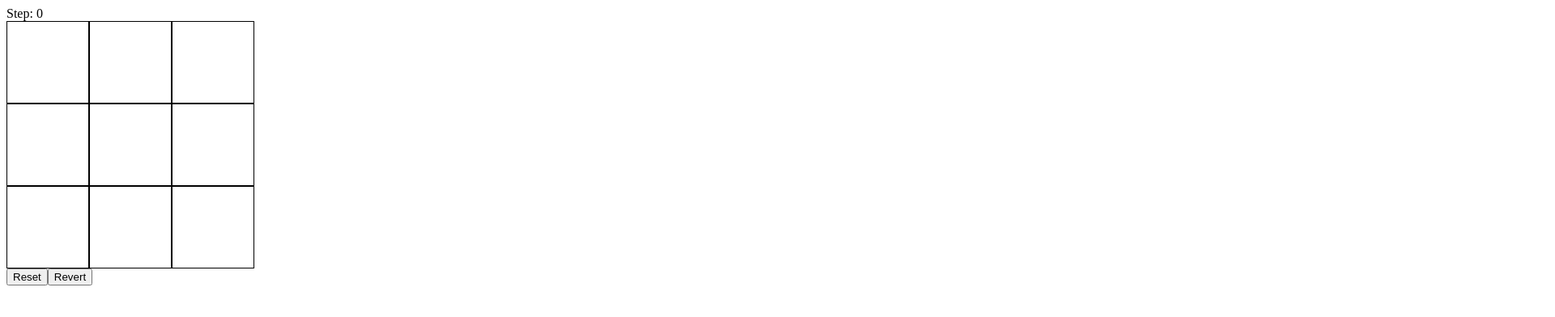
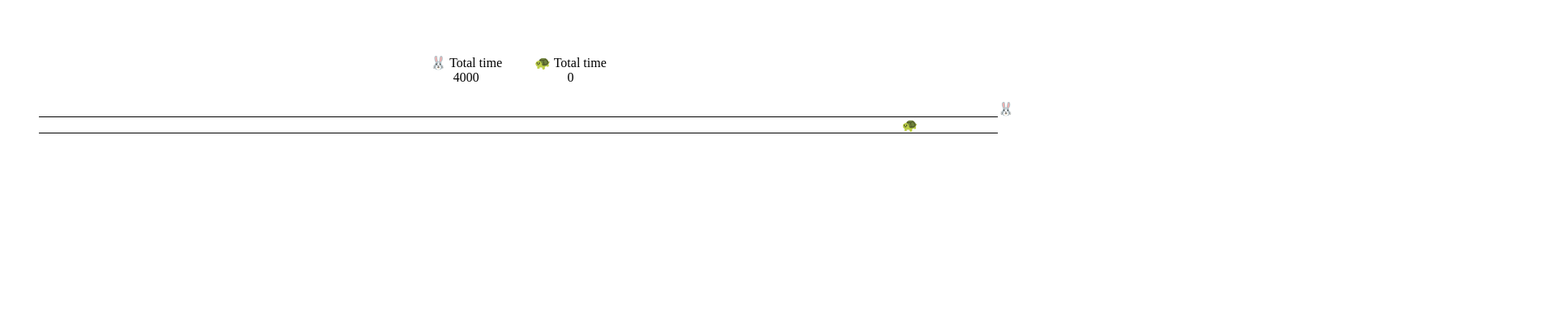
Before and after one commit to Zan1223/learning-js-general, a React (Create React App) app in the folder react/portfolio/my-app/: page / in a window 1280 px wide. Shown: the top 392 px of the page at 81% size, 1920 px wide, since content can reach past the window. Built offline with nearby package versions, Linux system fonts and the light colour scheme.

Commit message:
REACT - added a racing game

```diff
--- a/react/portfolio/my-app/src/components/ChessBoard/ChessBoard.js
+++ b/react/portfolio/my-app/src/components/ChessBoard/ChessBoard.js
@@ -3,7 +3,7 @@ import './ChessBoard.css';
 
 const CELL = (props) => {
     return (
-        <div className='cells' onClick={props.onClick}>
+        <div className='cells' onClick={props.onClick} key={props.uniqueKey}>
             {props.text}
         </div>
     )
@@ -84,19 +84,18 @@ const CHESSBOARD = () => {
         <div>
             <div>Step: {n}</div>
             <div className='chessBoard'>
-                {cells.map((items, row) => <div className='row'>
-                    {items.map((item, col) => <CELL text={item} onClick={() => onClickButton(row, col)} />)}
+                {cells.map((items, row) => <div className='row' key={row}>
+                    {items.map((item, col) => <CELL text={item} onClick={() => {onClickButton(row, col)}} uniqueKey={col} />)}
                 </div>)}
             </div>
             {gameOver && <div className="gameOverOverlay"><div className='gameOverText'>Game Over</div>
                 <p className='winner'>{winner.toUpperCase()} wins the game!</p>
-                <BUTTON label='Play again' onClick={() => reset()} />
+                <BUTTON label='Play again' onClick={() => {reset()}} />
             </div>}
-            <BUTTON label='Reset' onClick={() => reset()} />
-            <BUTTON label='Revert' onClick={() => revert()} />
+            <BUTTON label='Reset' onClick={() => {reset()}} />
+            <BUTTON label='Revert' onClick={() => {revert()}} />
         </div>
     )
 }
 
-
 export default CHESSBOARD;
--- a/react/portfolio/my-app/src/components/Clock/Clock.js
+++ b/react/portfolio/my-app/src/components/Clock/Clock.js
@@ -17,7 +17,7 @@ class Clock extends React.Component{
     }
 
     componentWillUnmount(){
-        clearInterval(this.counter);
+        clearInterval(this.Counter);
     }
 
     render(){
--- a/react/portfolio/my-app/src/index.js
+++ b/react/portfolio/my-app/src/index.js
@@ -1,6 +1,126 @@
-import React from 'react';
+import React, { useState } from 'react';
 import ReactDOM from 'react-dom';
 // import App from './components/App/App';
-import CHESSBOARD from './components/ChessBoard/ChessBoard';
+// import CHESSBOARD from './components/ChessBoard/ChessBoard';
+// import CLOCK from './components/Clock/Clock';
+import './style/index.css';
 
-ReactDOM.render(<CHESSBOARD />, document.getElementById('root'));
+function App() {
+    const [time1, setTime1] = useState(0);
+    const [time2, setTime2] = useState(0);
+    const success1 = (time) => {
+        console.log('Rabbit finished')
+        setTime1(time)
+    }
+    const success2 = (time) => {
+        console.log('Tortiose finished');
+        setTime2(time);
+    }
+    console.log('rerender App');
+    return (
+        <div className="game-container">
+            <div className="header">
+                <RabbitTime time={time1}/>
+                <TortioseTime time={time2}/>
+            </div>
+            <div className="tracks">
+                <RabbitTrack success={success1} />
+                <TortioseTrack success={success2} />
+            </div>
+        </div>
+    )
+}
+
+function RabbitTime(props) {
+    return (
+        <div className='rabbit-time time'>
+            🐰 Total time
+            <span>{props.time}</span>
+        </div>
+    )
+}
+
+function TortioseTime(props) {
+    return (
+        <div className='tortiose-time time'>
+            🐢 Total time
+            <span>{props.time}</span>
+        </div>
+    )
+}
+
+class RabbitTrack extends React.Component {
+    constructor() {
+        super();
+        let n = 0;
+        let time0 = new Date();
+        this.state = {
+            position: {
+                transform: `translateX(${n}%)`
+            }
+        }
+        console.log('rerender 1')
+        let timeID = setInterval(() => {
+            // console.log('inside interval')
+            n += 25;
+            this.setState({ position: { transform: `translateX(${n}%)` } });
+            if (n >= 100) {
+                clearInterval(timeID);
+                this.setState({ position: { transform: `translateX(100%)` } });
+                let totalTime = new Date() - time0;
+                this.props.success(totalTime);
+            }
+        }, 1000)
+    }
+
+    render() {
+        console.log('rerender RabbitTrack')
+        return (
+            <div>
+                <div className='rabbit player' style={this.state.position}>🐰</div>
+                <div className='track'></div>
+            </div>
+        )
+    }
+}
+
+
+
+
+class TortioseTrack extends React.Component {
+    constructor() {
+        super();
+        let n = 0;
+        let time0 = new Date();
+        this.state = {
+            position: {
+                transform: `translateX(${n}%)`
+            }
+        }
+        let timeID = setInterval(() => {
+            // console.log('inside interval')
+            n += 18;
+            this.setState({ position: { transform: `translateX(${n}%)` } });
+            if (n >= 100) {
+                clearInterval(timeID);
+                this.setState({ position: { transform: `translateX(100%)` } });
+                let totalTime = new Date() - time0;
+                this.props.success(totalTime);
+            }
+        }, 1000)
+    }
+
+    render() {
+        console.log('rerender TortioseTrack')
+        return (
+            <div>
+                <div className='tortiose player' style={this.state.position}>🐢</div>
+                <div className='track'></div>
+            </div>
+        )
+    }
+}
+
+
+
+ReactDOM.render(<App />, document.getElementById('root'));
--- /dev/null
+++ b/react/portfolio/my-app/src/style/index.css
@@ -0,0 +1,19 @@
+.game-container {
+    padding: 40px;
+}
+
+.header{
+    display: flex;
+    justify-content: center;
+}
+.time{
+    padding: 20px;
+    text-align: center;
+}
+.time span{
+    display: block;
+}
+
+.track {
+    border-bottom: 1px solid black;
+}
```
Also changed, not shown: react/portfolio/my-app/src/style/chessBoard.css (added).
